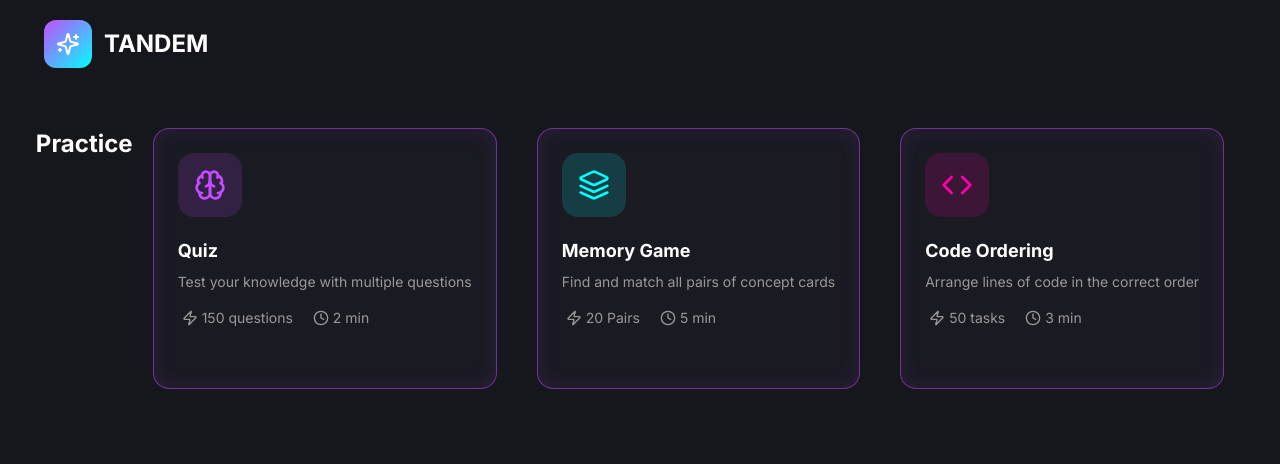
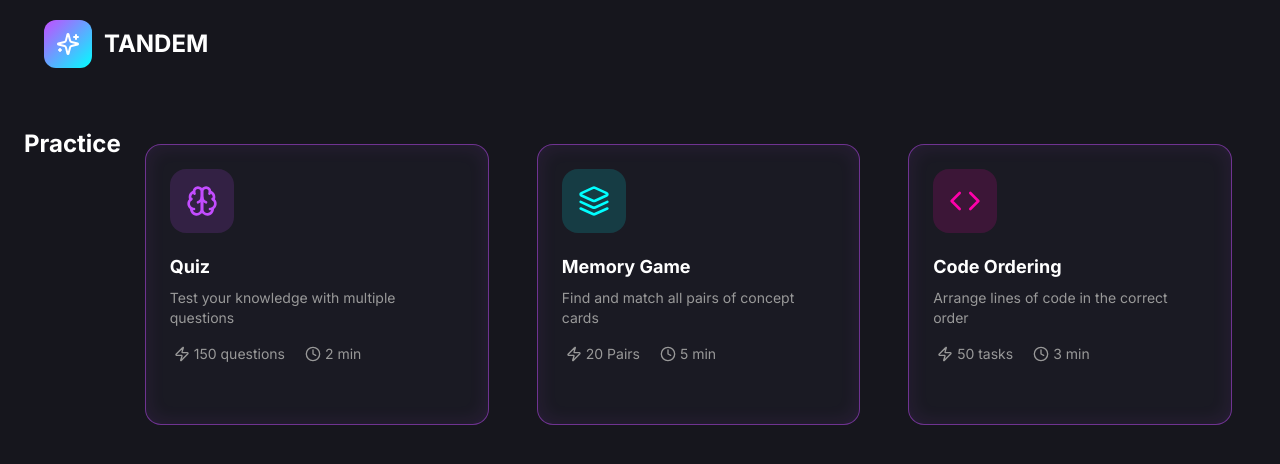
Before and after one commit to ansivgit/fe-course-2025Q3-final, a React (Vite) app: page /practice in a window 1280 px wide. Shown: the top 464 px of the page. Built offline with nearby package versions, Linux system fonts and the light colour scheme.

Commit message:
fix: 24 - edit widget card

```diff
--- a/src/components/widget-card/widget-card.module.css
+++ b/src/components/widget-card/widget-card.module.css
@@ -1,7 +1,7 @@
 .widget-card {
   display: flex;
   flex-direction: column;
-  margin: 0 20px;
+  margin: 1rem 1.5rem;
   padding: 1.5rem;
   font-size: 0.875rem;
   text-decoration: none;
```
